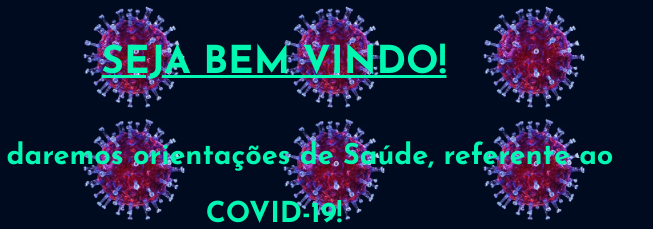
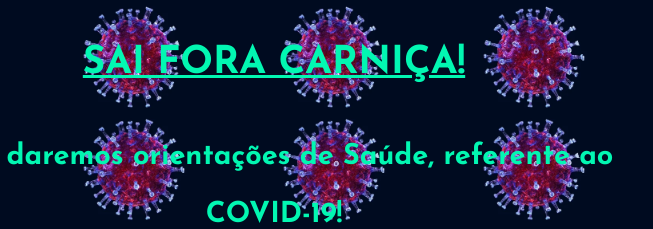
Before and after one commit to almasob/project181, a plain HTML site: page index.html in a window 1280 px wide. Shown: the top 229 px of the page, 366-1019 px from the left. Drawn offline with Linux system fonts and the light colour scheme.

Commit message:
sua irma

```diff
--- a/index.html
+++ b/index.html
@@ -10,7 +10,7 @@
 <div class="container">
 <div class="ladoEsquerdo"></div>
 <div class="ladoMeio">
-	<h1>SEJA BEM VINDO!</h1>
+	<h1>SAI FORA CARNIÇA!</h1>
 	<h2>Aqui daremos orientações de Saúde, referente ao COVID-19!</h2>
 			<form id="formularioSaude" name="formSaude" method="post">
 			Você está com febre?<br>
```
